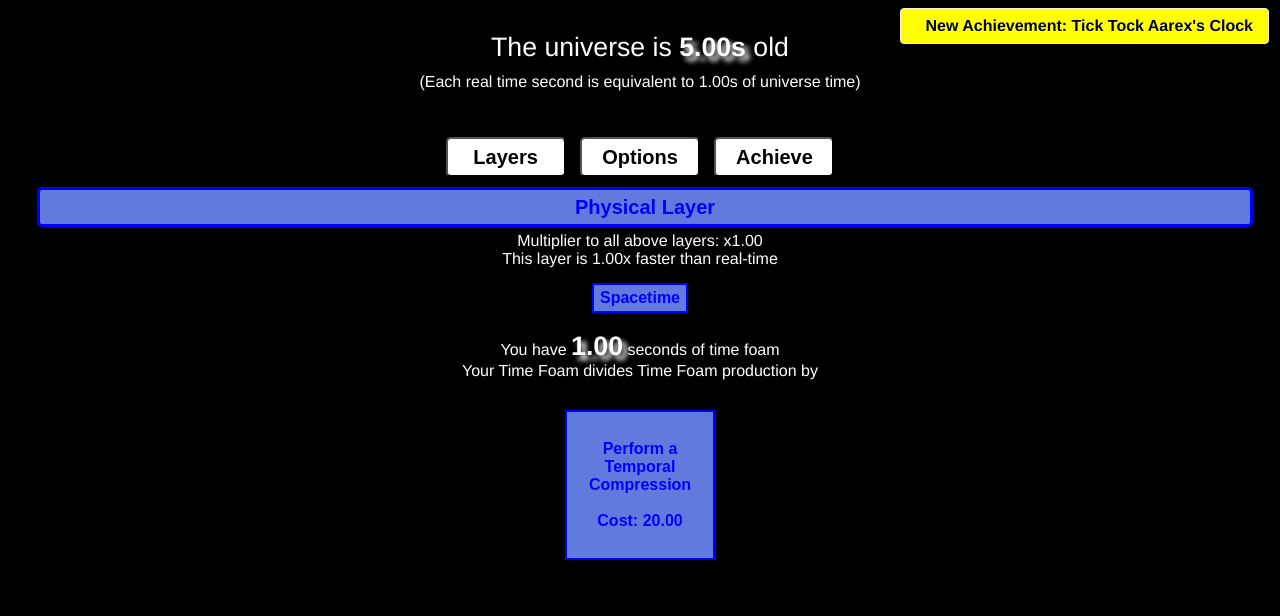
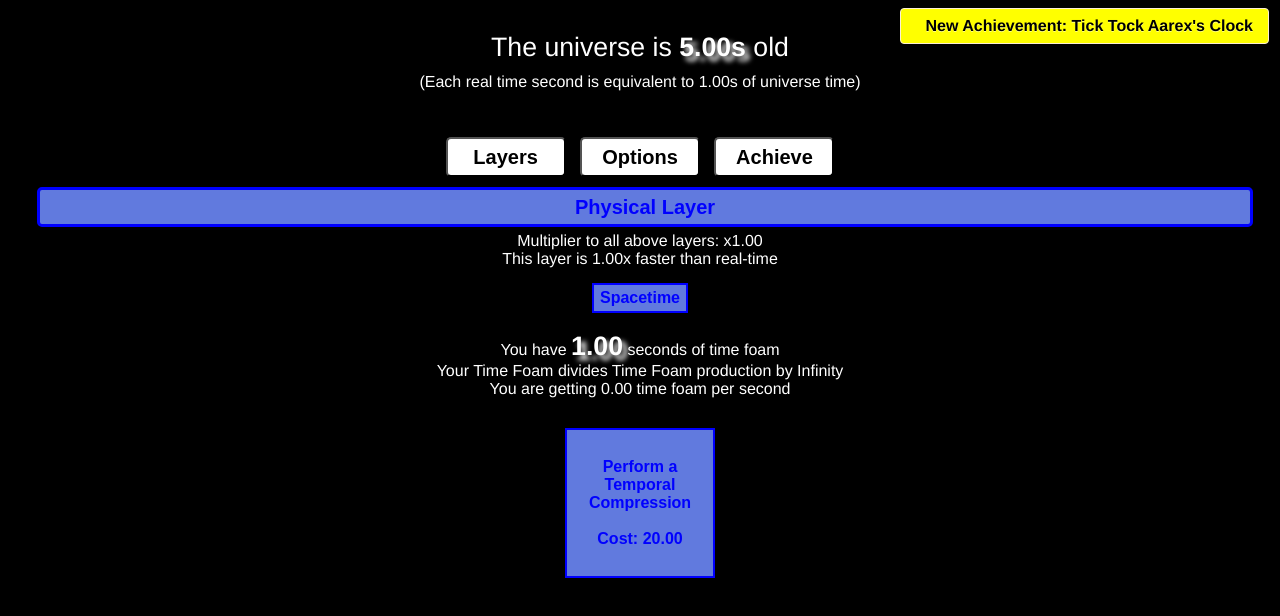
Before and after one commit to dillydally414/Time-deLayers, a plain HTML site: page index.html in a window 1280 px wide. Drawn offline with nearby package versions, Linux system fonts and the light colour scheme.

Commit message:
Update index.html

```diff
--- a/index.html
+++ b/index.html
@@ -111,7 +111,8 @@
                 </td>
                 <td>
                 You have <span class="blur">{{game.timeFoam.beautify(2)}}</span>   seconds of time foam<br>
-                Your Time Foam divides Time Foam production by {{timeFoamEffect}}
+                Your Time Foam divides Time Foam production by {{$data.timeFoamEffect}}<br>
+                You are getting {{$data.timeFoamSpeed}} time foam per second
                   <button class="layer1 squareMediumButton" style="margin-top: 30px;margin-bottom:20px" onclick="buyTempComp()">Perform a Temporal Compression<br><br>Cost: {{tempCompCost}}</button>
                   <div v-if="game.tempComp.gte(1)||game.highestReset>=1">
                 Each temporal compression compresses time by {{timeCompBase}}%<br>
```
